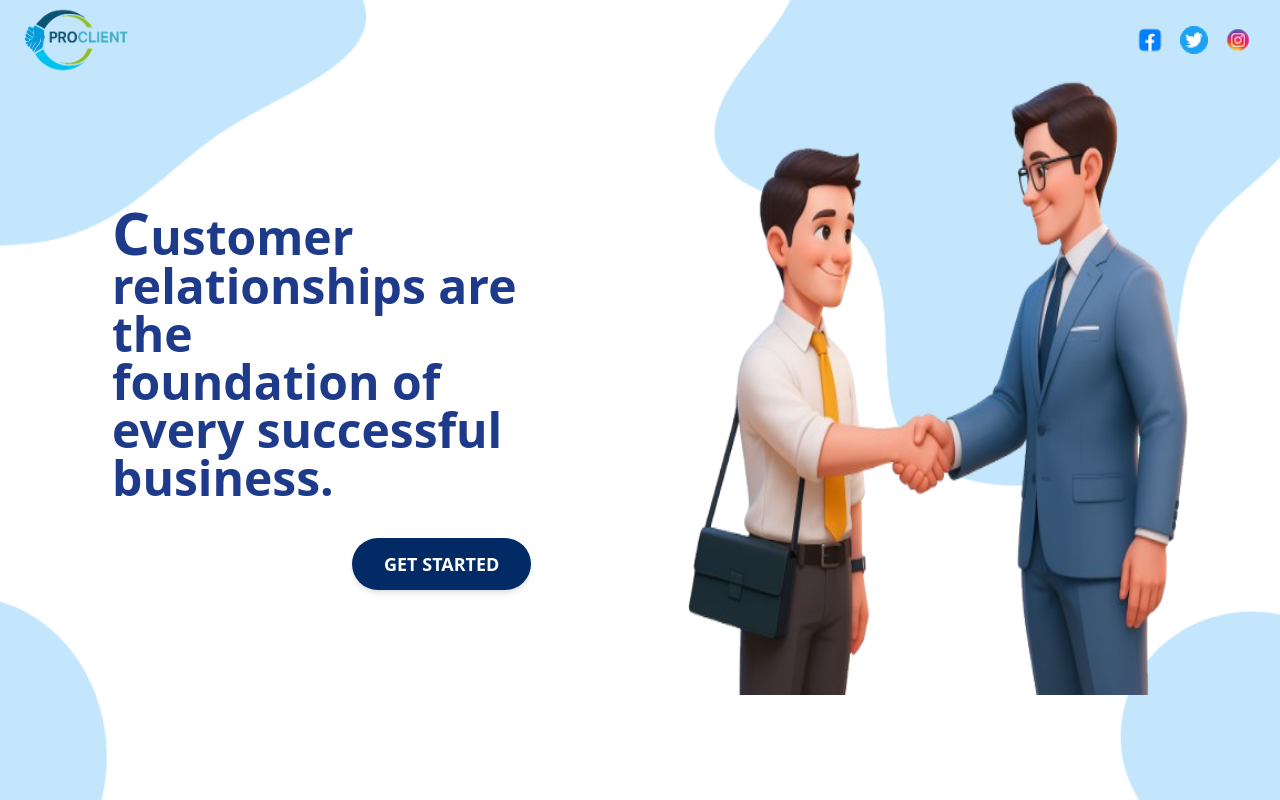
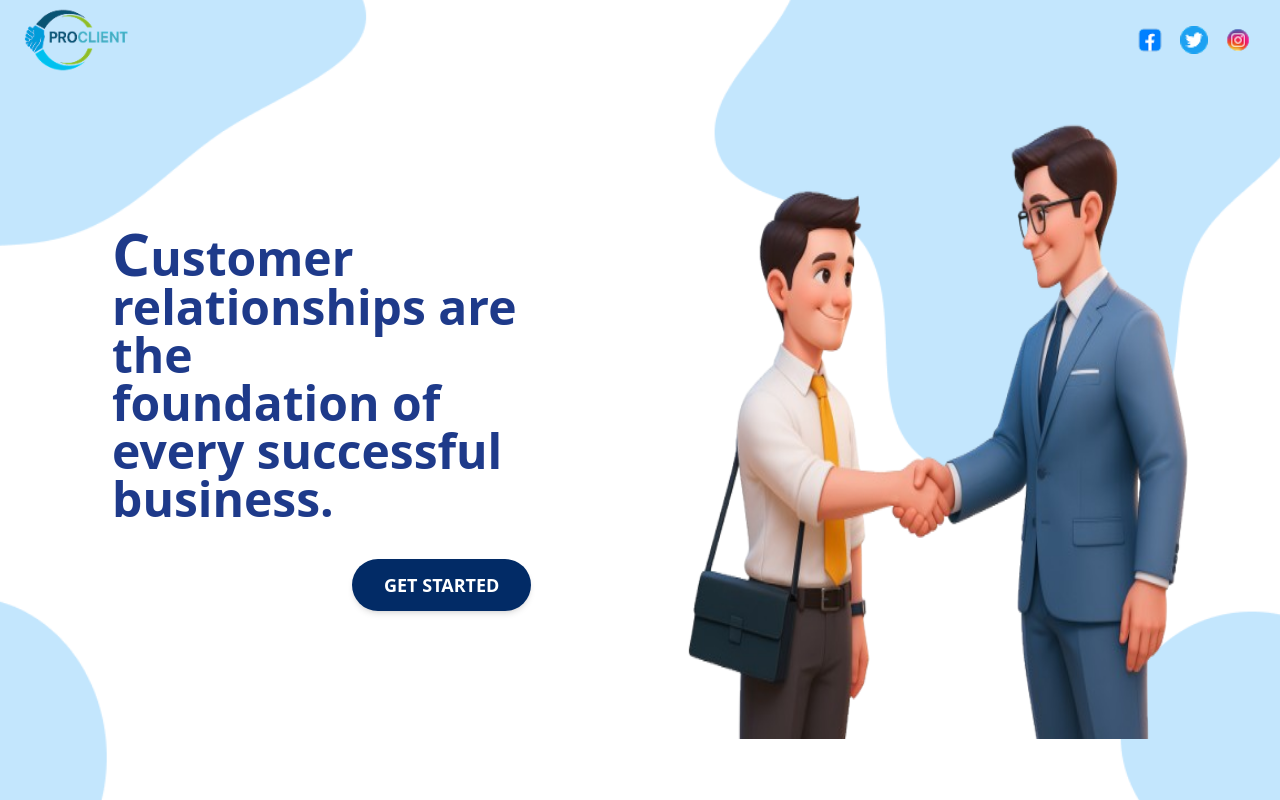
Before and after one commit to Raktim-Koner/customer-relationship-management, a React (Create React App) app: page / in a window 1280 px wide. Built offline with nearby package versions, Linux system fonts and the light colour scheme.

Commit message:
Updated landing page

```diff
--- a/src/Components/LandingPage/LandingHandimage.js
+++ b/src/Components/LandingPage/LandingHandimage.js
@@ -6,7 +6,7 @@ const LandingHandimage = () => {
     <img
       src={Image}
       alt="Handimage"
-      className="max-w-full h-auto lg:h-[38.46rem] lg:w-[42rem]"
+      className="w-full h-auto mt-[2.7rem] sm:w-[30rem] sm:h-[28rem] lg:w-[42rem] lg:h-[38.46rem] mx-auto"
     />
   );
 };
```
